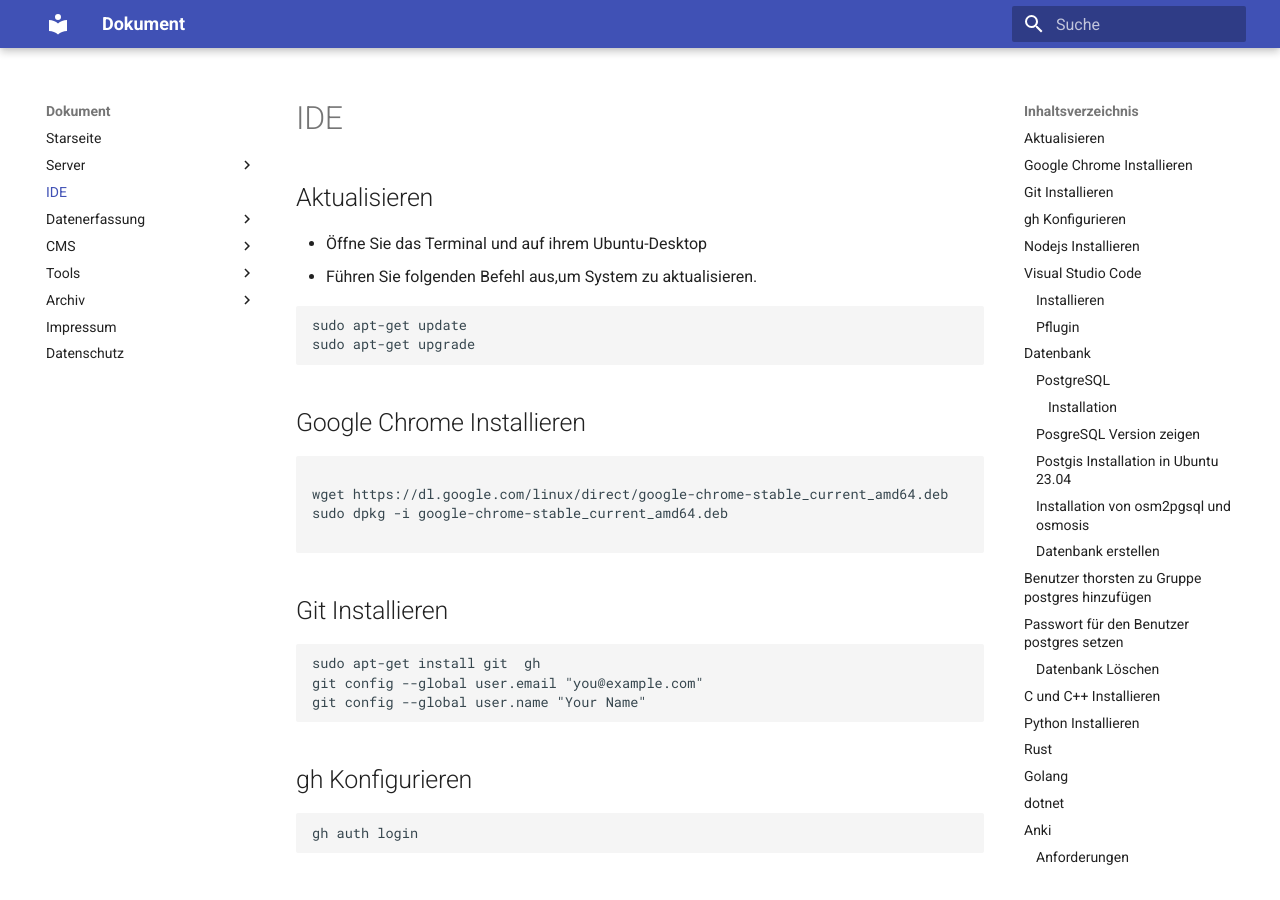
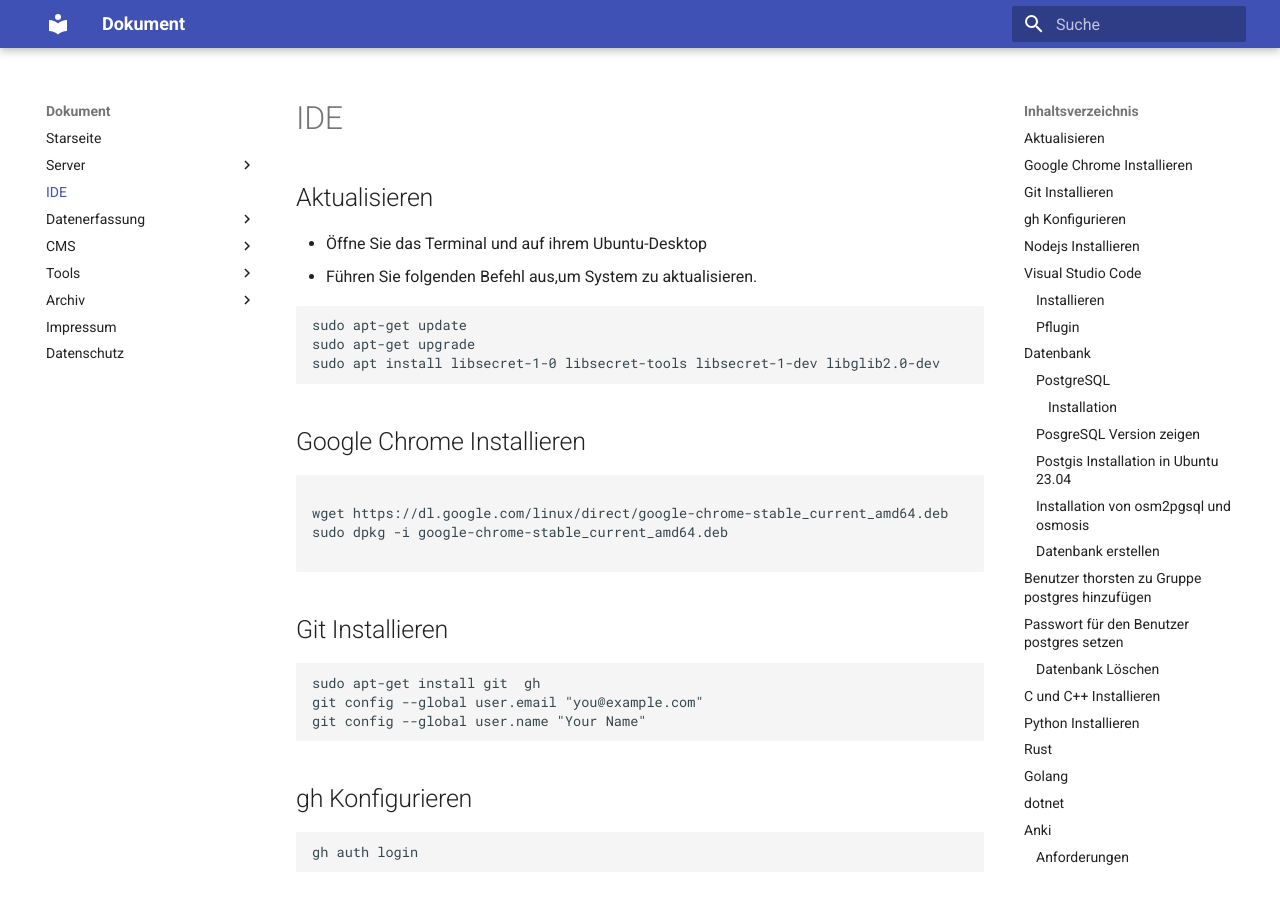
Before and after one commit to thorstenkloehn/dokument, an MkDocs documentation site: the page built from docs/IDE/index.md, in a window 1280 px wide and 900 px high. Built offline with MkDocs 1.6.1 and Material for MkDocs 9.7.7, drawn with Linux system fonts in a browser that asks for light colours.

Commit message:
Dokumentation: Hinzufügen von Anweisungen zur Installation von libsecret-Paketen im Update-Bereich

````diff
--- a/docs/IDE/index.md
+++ b/docs/IDE/index.md
@@ -5,6 +5,7 @@
 ```bash
 sudo apt-get update
 sudo apt-get upgrade
+sudo apt install libsecret-1-0 libsecret-tools libsecret-1-dev libglib2.0-dev
 ```
 ## Google Chrome Installieren
 
````
